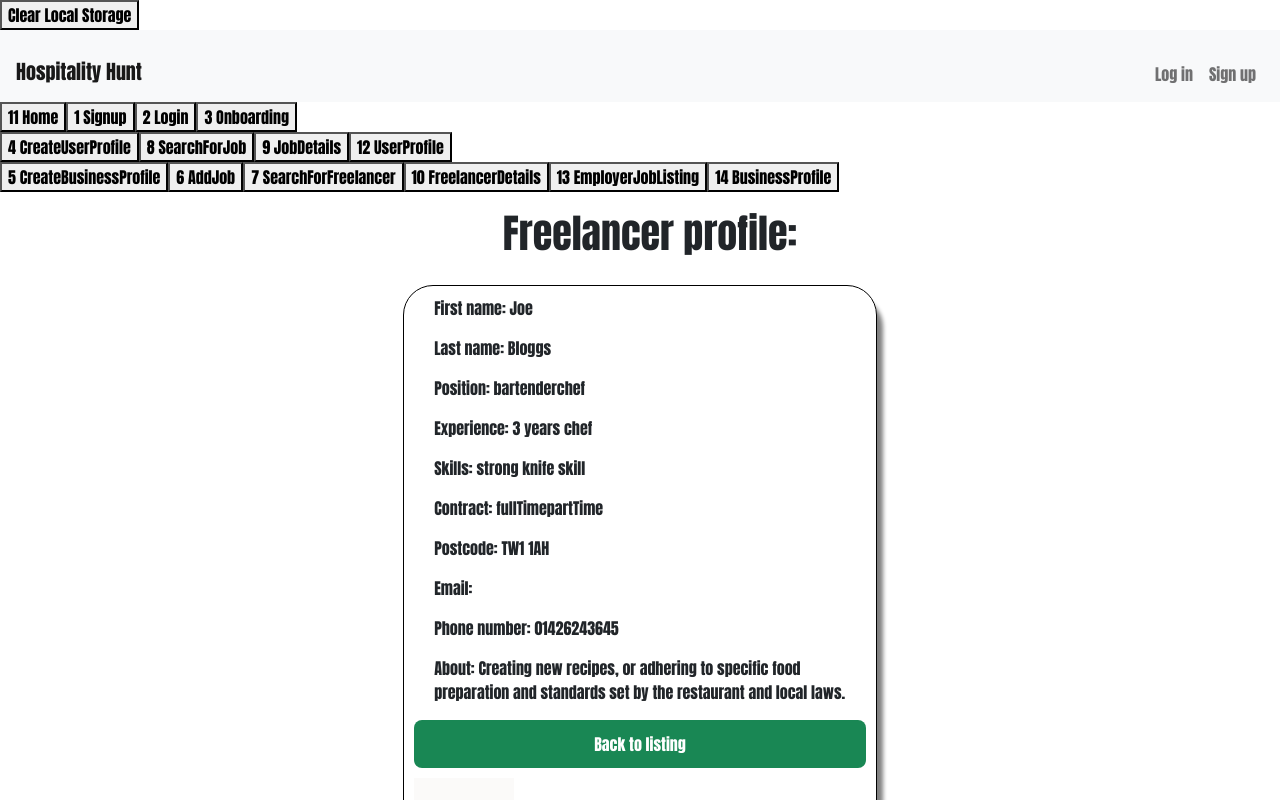
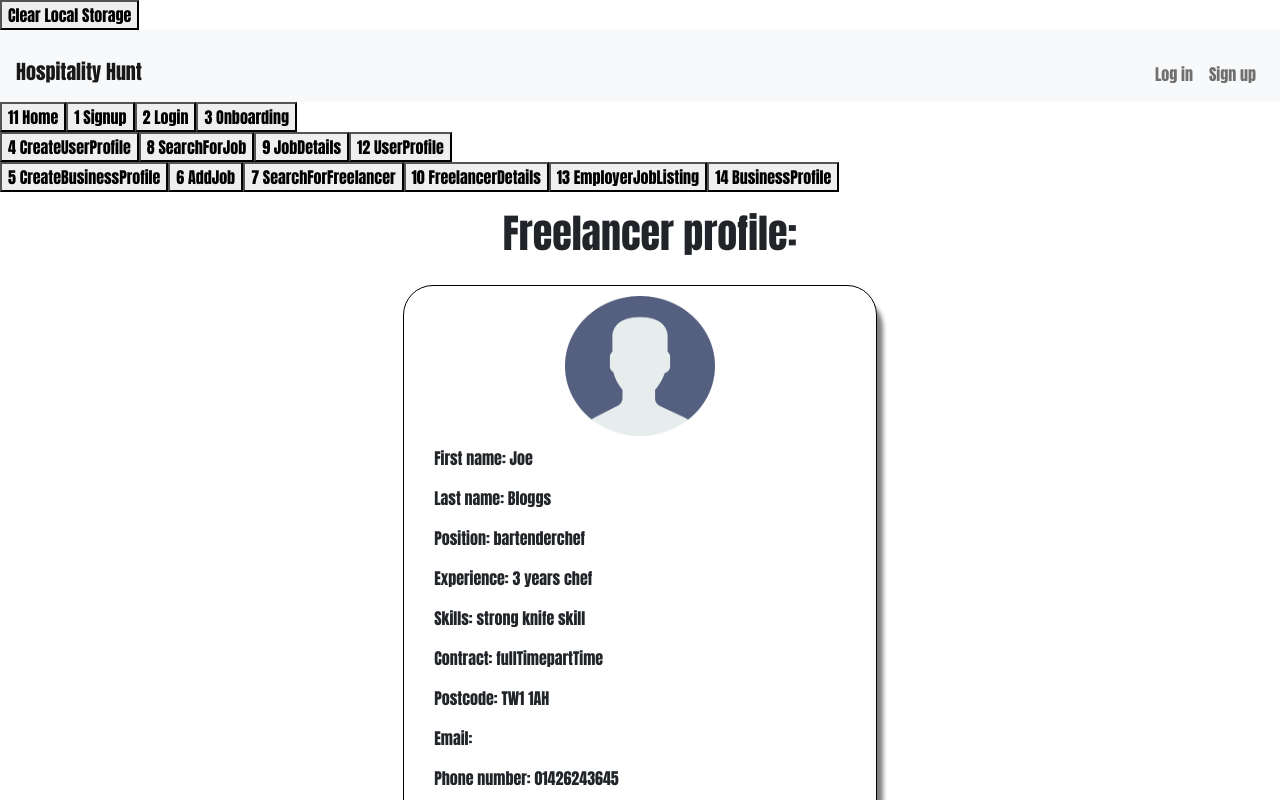
Before and after one commit to russell-gh/hospitality-hunt, a React (Create React App) app: page / in a window 1280 px wide. Both pictures are taken after a click on the button "10 FreelancerDetails". Shown: the top 800 px of the page. Built offline with nearby package versions, Linux system fonts and the light colour scheme.

Commit message:
fixed bugs

```diff
--- a/src/components/FreelancerDetails.css
+++ b/src/components/FreelancerDetails.css
@@ -6,6 +6,9 @@
 .hh-logo {
   max-width: 150;
   max-height: 150;
+  border-radius: 30px;
+  margin: auto;
+  padding-bottom: 10px;
 }
 
 .freelancerDetails {
--- a/src/components/FreelancerDetails.jsx
+++ b/src/components/FreelancerDetails.jsx
@@ -6,7 +6,6 @@ import {
 } from "../features/hospitality/hospitalitySlice";
 import { useSelector, useDispatch } from "react-redux";
 import "./FreelancerDetails.css";
-import hh1 from "../assets/hh1.png";
 import gsap from "gsap";
 
 const FreelancerDetails = () => {
@@ -27,6 +26,13 @@ const FreelancerDetails = () => {
           if (id.id === localId)
             return (
               <React.Fragment key={id}>
+                <img
+                  className="hh-logo"
+                  src={id.image}
+                  alt="logo"
+                  height="150px"
+                  width="150px"
+                ></img>
                 <p>First name: {id.firstName}</p>
                 <p>Last name: {id.secondName}</p>
                 <p>Position: {id.position}</p>
@@ -45,13 +51,6 @@ const FreelancerDetails = () => {
                 >
                   Back to listing
                 </button>
-                <img
-                  className="hh-logo"
-                  src={hh1}
-                  alt="logo"
-                  height="100px"
-                  width="100px"
-                ></img>
               </React.Fragment>
             );
           else return null;
--- a/src/components/JobDetails.jsx
+++ b/src/components/JobDetails.jsx
@@ -27,7 +27,7 @@ const JobDetails = () => {
       <h1 className="title">Job Details:</h1>
       <div className="job-details">
         {bArray.map((item) => {
-          if (item[0] === "id" || item[0] === "currrentUserId") return null;
+          if (item[0] === "id" || item[0] === "currentUserId") return null;
 
           return (
             <p>
--- a/src/features/hospitality/hospitalitySlice.js
+++ b/src/features/hospitality/hospitalitySlice.js
@@ -139,7 +139,7 @@ export const hospitalitySlice = createSlice({
     },
 
     setBackToJobListing: (state) => {
-      state.screenmode = 8;
+      state.screenMode = 8;
     },
   },
 });
```
